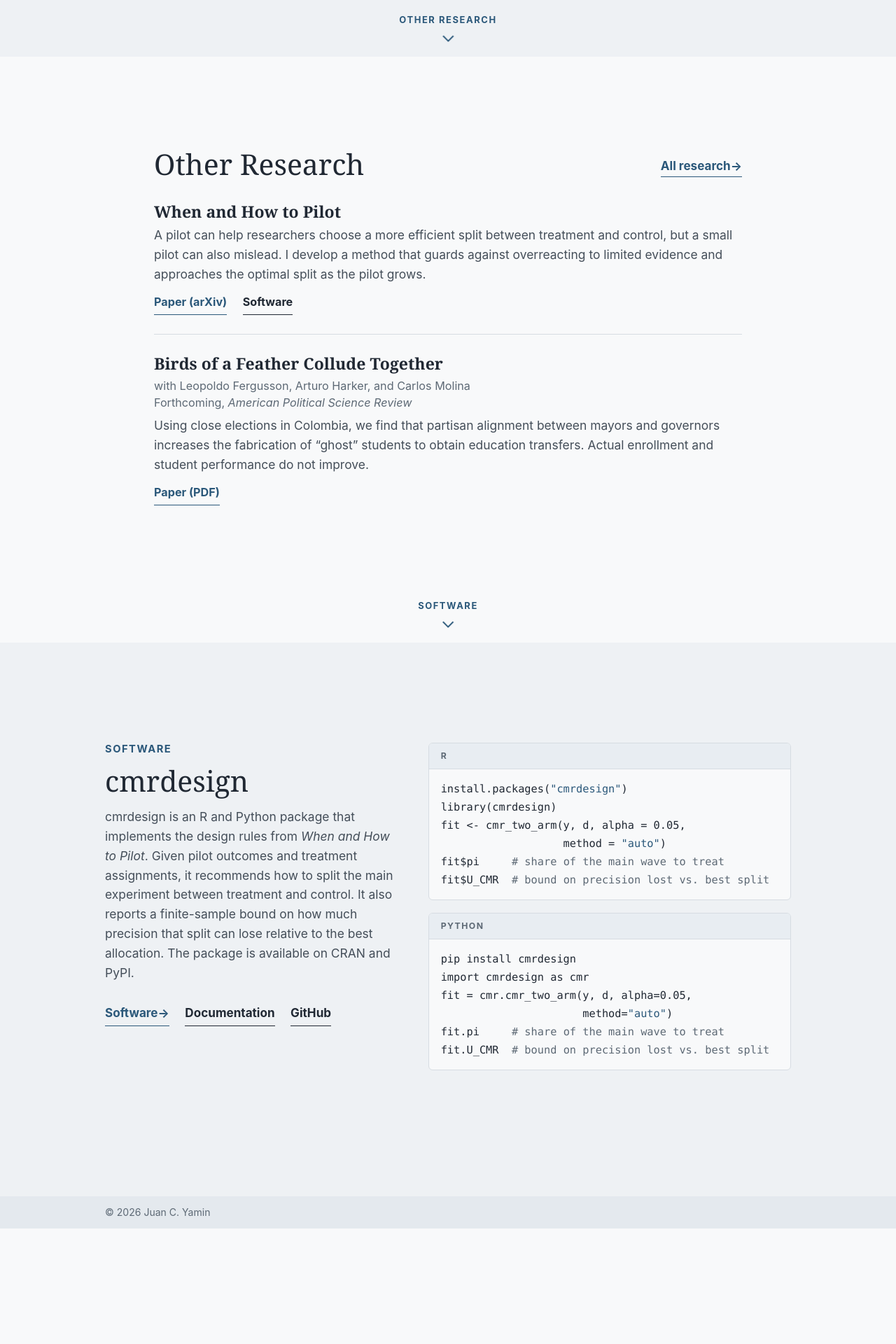
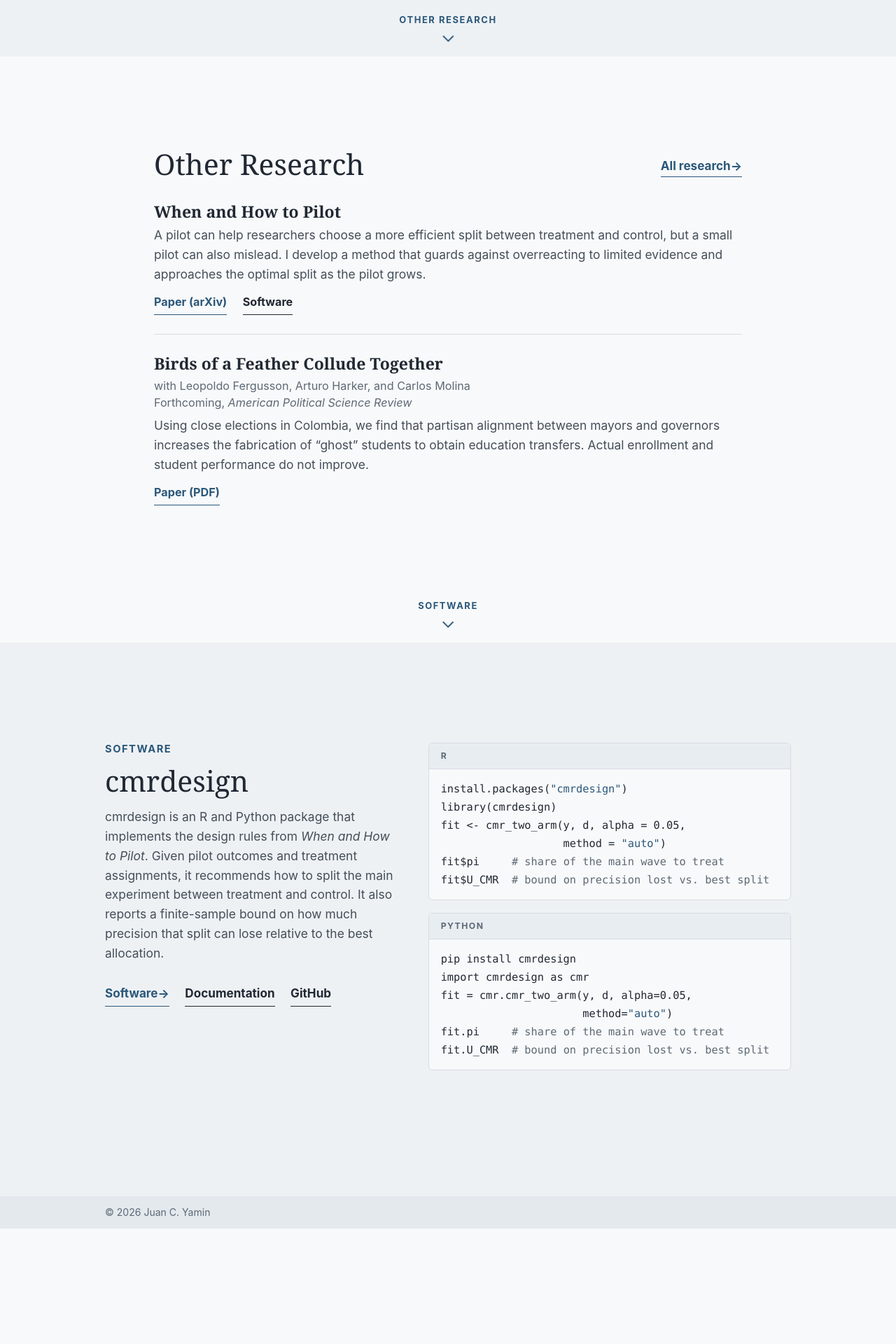
Before and after one commit to juancyamin/juancyamin.github.io, a Jekyll site: the page built from _pages/about.md, in a window 1280 px wide. Shown: the part 1719-3639 px from the top of the page at 70% size. Built offline with Jekyll 4.4.1, drawn with Linux system fonts in a browser that asks for light colours.

Commit message:
Match homepage cmrdesign description to software page

```diff
--- a/_pages/about.md
+++ b/_pages/about.md
@@ -257,7 +257,7 @@ redirect_from:
       <div>
         <p class="d2-label">Software</p>
         <h2 id="software-title">cmrdesign</h2>
-        <p>cmrdesign is an R and Python package that implements the design rules from <em>When and How to Pilot</em>. Given pilot outcomes and treatment assignments, it recommends how to split the main experiment between treatment and control. It also reports a finite-sample bound on how much precision that split can lose relative to the best allocation. The package is available on CRAN and PyPI.</p>
+        <p>cmrdesign is an R and Python package that implements the design rules from <em>When and How to Pilot</em>. Given pilot outcomes and treatment assignments, it recommends how to split the main experiment between treatment and control. It also reports a finite-sample bound on how much precision that split can lose relative to the best allocation.</p>
         <nav class="d2-link-row" aria-label="Software links">
           <a class="d2-primary d2-internal" href="/software/">Software</a>
           <a href="https://juancyamin.github.io/cmrdesign/">Documentation</a>
```
